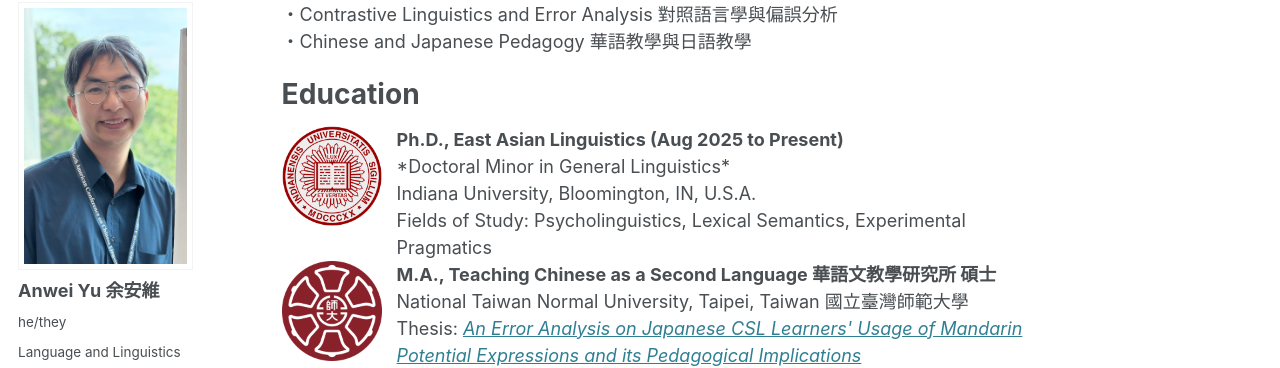
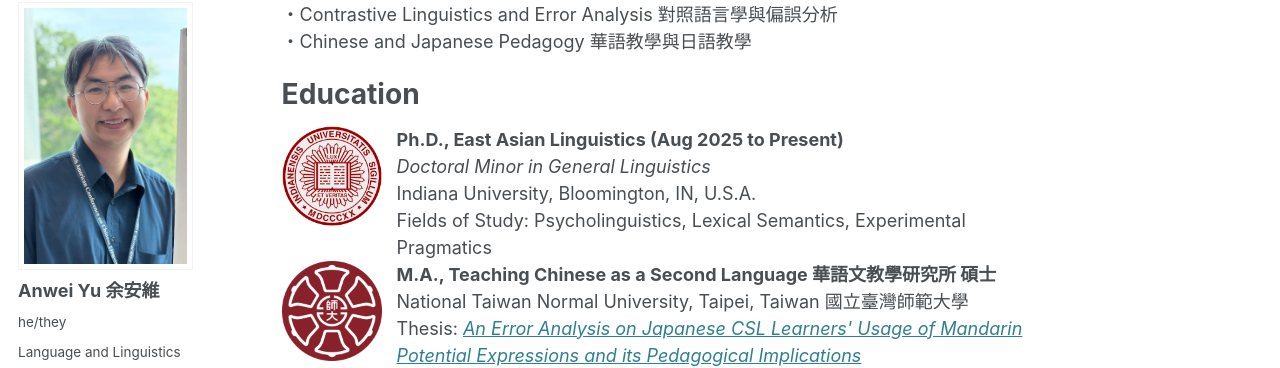
Before and after one commit to anweiyu/anweiyu.github.io, a Jekyll site: the page built from _pages/about.md, in a window 1280 px wide and 900 px high, scrolled down 699 px. Shown: the part 104-472 px from the top of the window. Built offline with Jekyll 4.4.1, drawn with Linux system fonts in a browser that asks for light colours; some web fonts are replaced.

```diff
--- a/_pages/about.md
+++ b/_pages/about.md
@@ -28,7 +28,7 @@ Education
 <div style="display: flex; align-items:flex-start;text-align: left;">
   <img src="{{site.baseurl}}/images/IU.png" alt="IU Logo" width= "100" style="margin-right: 15px;">
   <p style="margin: 0;"><strong>Ph.D., East Asian Linguistics (Aug 2025 to Present) </strong><br>
-    *Doctoral Minor in General Linguistics* <br>
+    <em>Doctoral Minor in General Linguistics</em> <br>
     Indiana University, Bloomington, IN, U.S.A.<br>
     Fields of Study: Psycholinguistics, Lexical Semantics, Experimental Pragmatics<br>
     </p></div>
```
